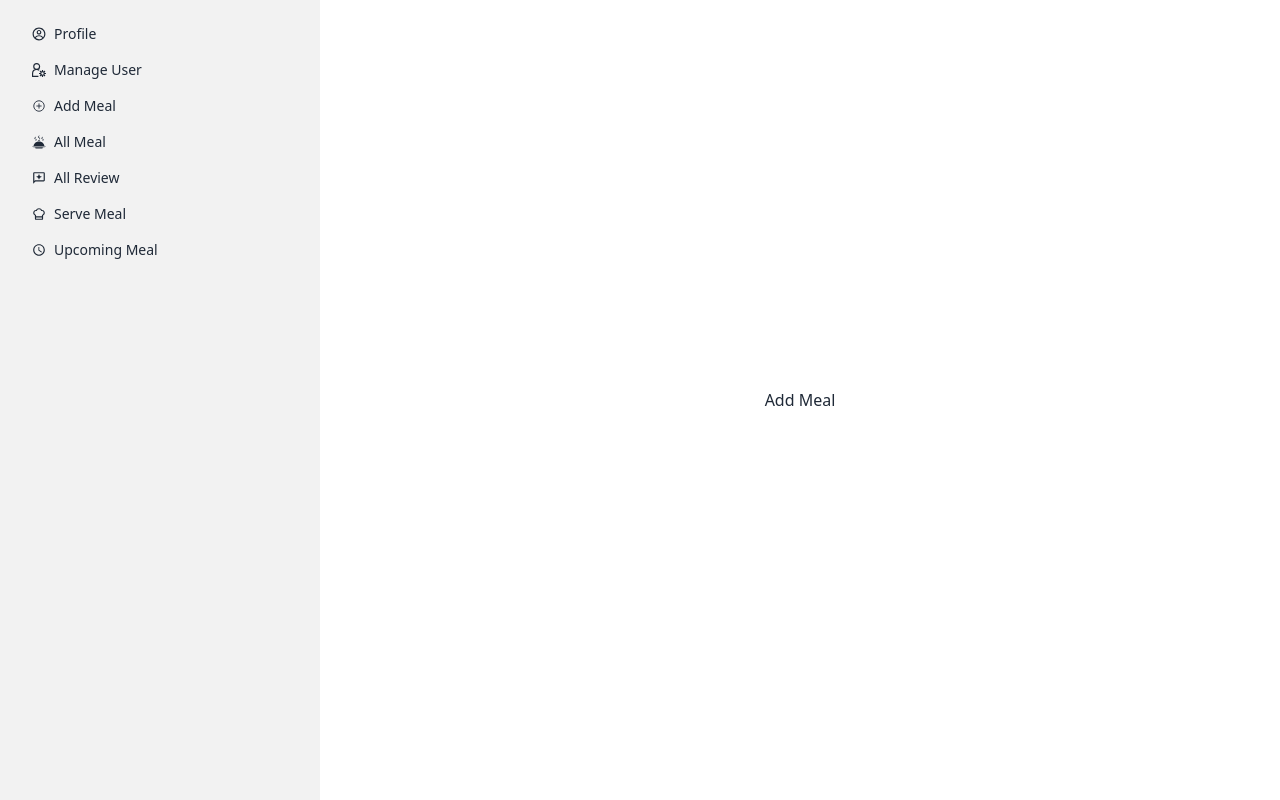
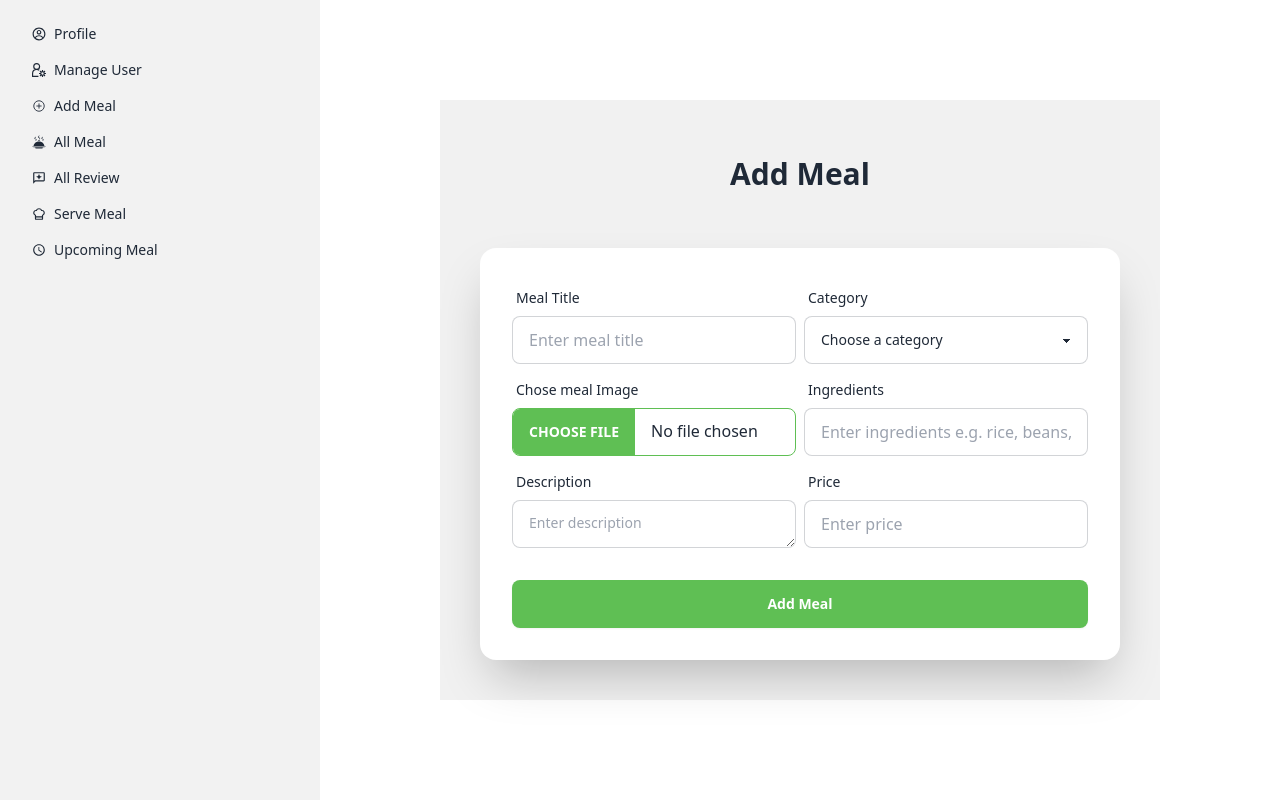
Before and after one commit to jahidul2004/guardian-care, a React (Vite) app: page /adminDashboard/addMeal in a window 1280 px wide. Built offline with nearby package versions, Linux system fonts and the light colour scheme; no server answers.

Commit message:
Add meal form added.

```diff
--- /dev/null
+++ b/src/pages/adminDashboard/addMeal/AddMeal.jsx
@@ -0,0 +1,86 @@
+const AddMeal = () => {
+    return (
+        <div className="bg-[#f1f1f1] p-4 md:p-10 w-full md:w-3/4">
+            <h1 className="text-center font-bold text-3xl py-4 mb-10">
+                Add Meal
+            </h1>
+            <div className="card bg-base-100 w-full max-w-3xl mx-auto shrink-0 shadow-2xl">
+                <form className="card-body grid grid-cols-1 md:grid-cols-2">
+                    <div className="form-control">
+                        <label className="label">
+                            <span className="label-text">Meal Title</span>
+                        </label>
+                        <input
+                            type="text"
+                            placeholder="Enter meal title"
+                            className="input input-bordered"
+                            required
+                        />
+                    </div>
+                    <div className="form-control">
+                        <label className="label">
+                            <span className="label-text">Category</span>
+                        </label>
+                        <select className="select select-bordered w-full">
+                            <option disabled selected>
+                                Choose a category
+                            </option>
+                            <option>Breakfast</option>
+                            <option>Launch</option>
+                            <option>Dinner</option>
+                        </select>
+                    </div>
+                    <div className="form-control">
+                        <label className="label">
+                            <span className="label-text">Chose meal Image</span>
+                        </label>
+                        <input
+                            type="file"
+                            className="file:bg-[#5fbf54] file:text-white file:border-none border-[#5fbf54] file-input file-input-bordered file-input-primary w-full"
+                        />
+                    </div>
+                    <div className="form-control">
+                        <label className="label">
+                            <span className="label-text">Ingredients</span>
+                        </label>
+                        <input
+                            type="text"
+                            placeholder="Enter ingredients e.g. rice, beans, etc"
+                            className="input input-bordered"
+                            required
+                        />
+                    </div>
+                    <div className="form-control">
+                        <label className="label">
+                            <span className="label-text">Description</span>
+                        </label>
+                        <textarea
+                            placeholder="Enter description"
+                            className="textarea textarea-bordered"
+                            required
+                            rows={1}
+                        ></textarea>
+                    </div>
+                    <div className="form-control">
+                        <label className="label">
+                            <span className="label-text">Price</span>
+                        </label>
+                        <input
+                            type="number"
+                            placeholder="Enter price"
+                            className="input input-bordered"
+                            required
+                        />
+                    </div>
+                    <div className="form-control mt-6 md:col-span-2">
+                        <button className="btn bg-[#5fbf54] text-white border-none">
+                            Add Meal
+                        </button>
+                    </div>
+                </form>
+            </div>
+        </div>
+    );
+};
+
+export default AddMeal;
--- a/src/routes/router.jsx
+++ b/src/routes/router.jsx
@@ -15,6 +15,7 @@ import AdminDashboard from "../pages/adminDashboard/AdminDashboard";
 import AdminRoute from "./AdminRoute";
 import AdminProfile from "../pages/adminDashboard/adminProfile/AdminProfile";
 import ManageUser from "../pages/adminDashboard/manageUser/ManageUser";
+import AddMeal from "../pages/adminDashboard/addMeal/AddMeal";
 
 const router = createBrowserRouter([
     {
@@ -109,7 +110,7 @@ const router = createBrowserRouter([
             },
             {
                 path: "addMeal",
-                element: <h1>Add Meal</h1>
+                element: <AddMeal></AddMeal>
             },
             {
                 path: "allMeal",
```
